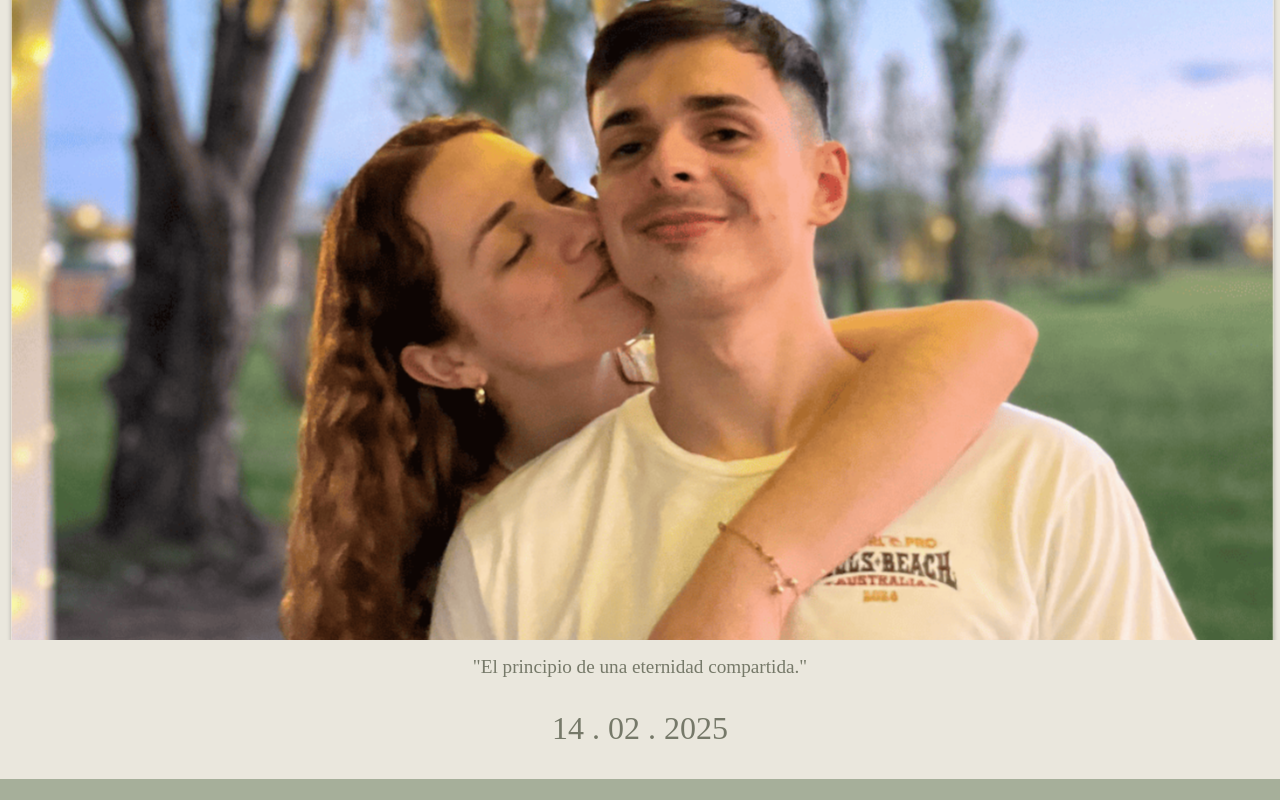
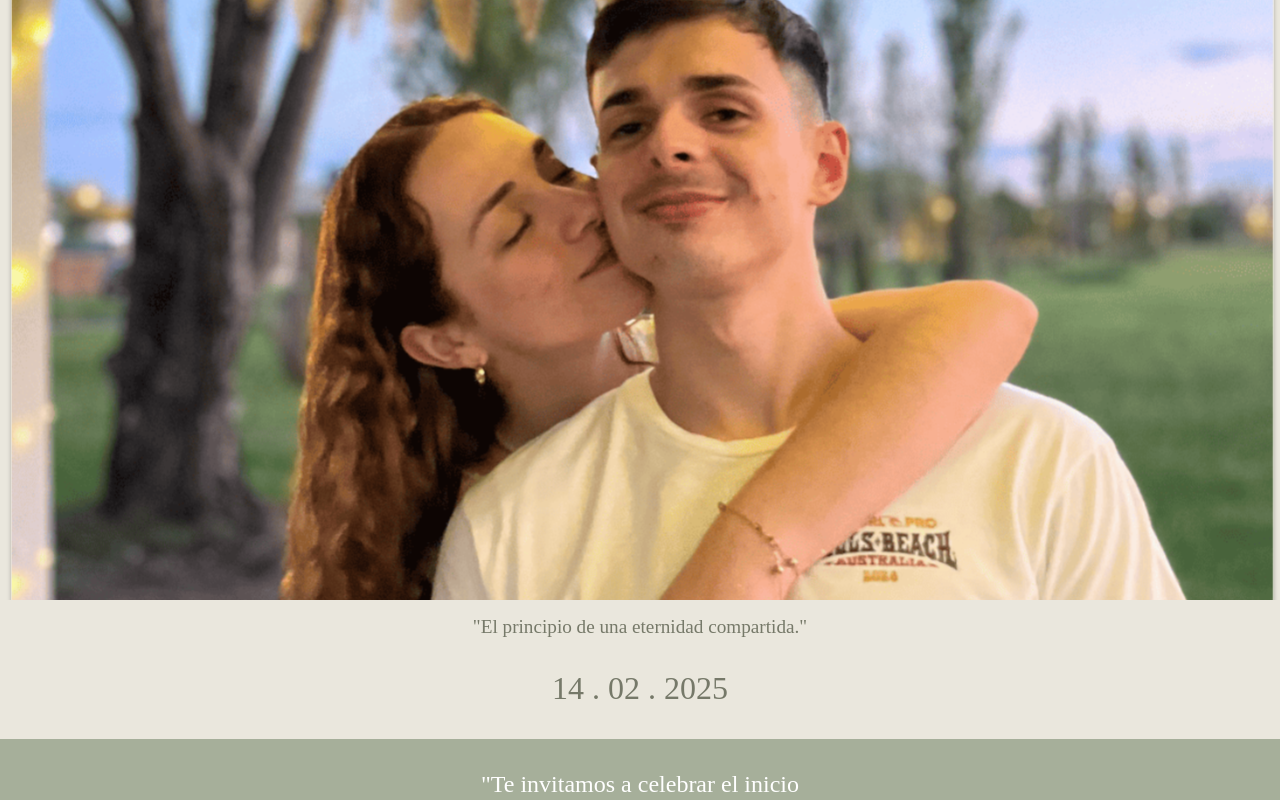
Before and after one commit to Santiagoalvarez2022/bodaJoelMilene, a React (Vite) app in the folder weedingUllua/: page / in a window 1280 px wide. Shown: the top 800 px of the page. Built offline with nearby package versions, Linux system fonts and the light colour scheme; a web font is replaced by a local one.

Commit message:
change hight of principal photo 2

```diff
--- a/weedingUllua/src/App.module.css
+++ b/weedingUllua/src/App.module.css
@@ -11,7 +11,7 @@
 }
 
 .invitation{
-  height: 80vh;
+  height: 75vh;
   width: 100%;
   padding-top: 2em;
   display: flex;
@@ -23,6 +23,10 @@
   background-position: center;
   background-repeat: no-repeat;
   background-size: cover ;
+  background-color:var(--primary-color);
+  margin: 0;
+  border: none;
+  overflow: hidden;
 }
 
 .names{
```
